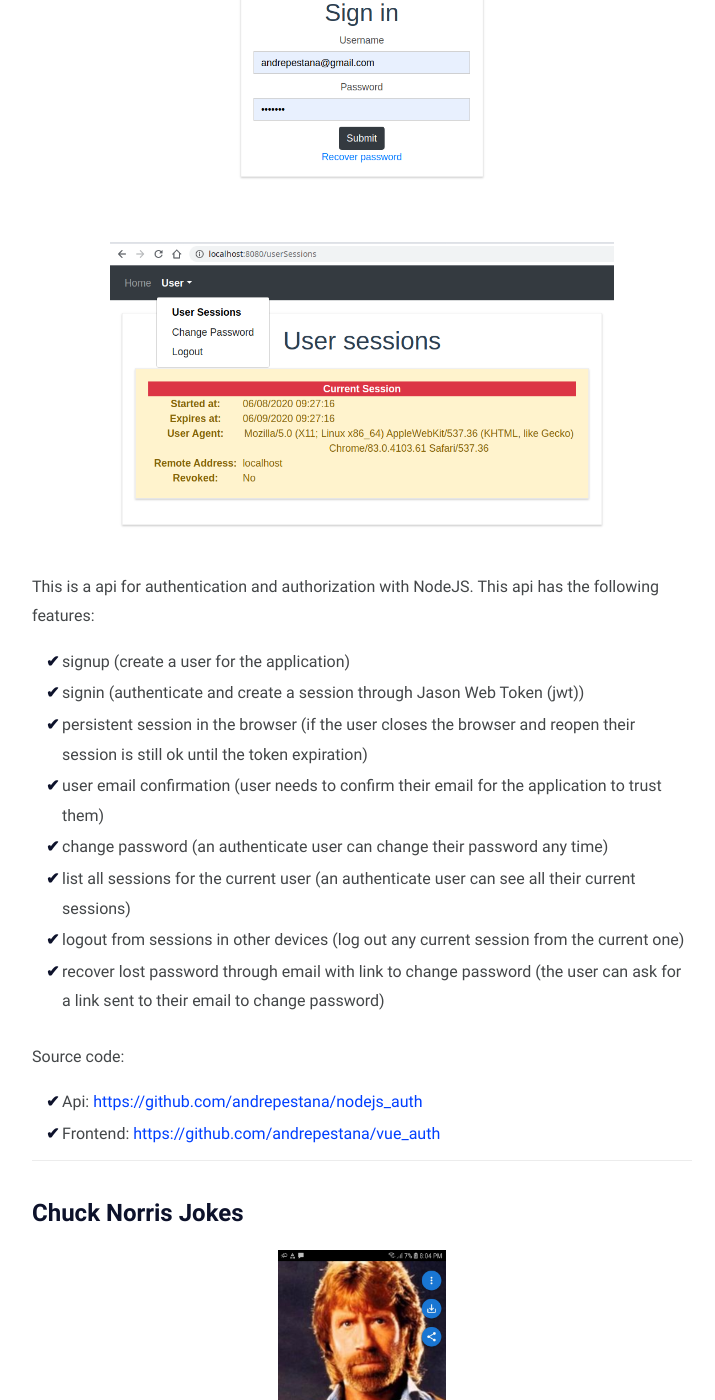
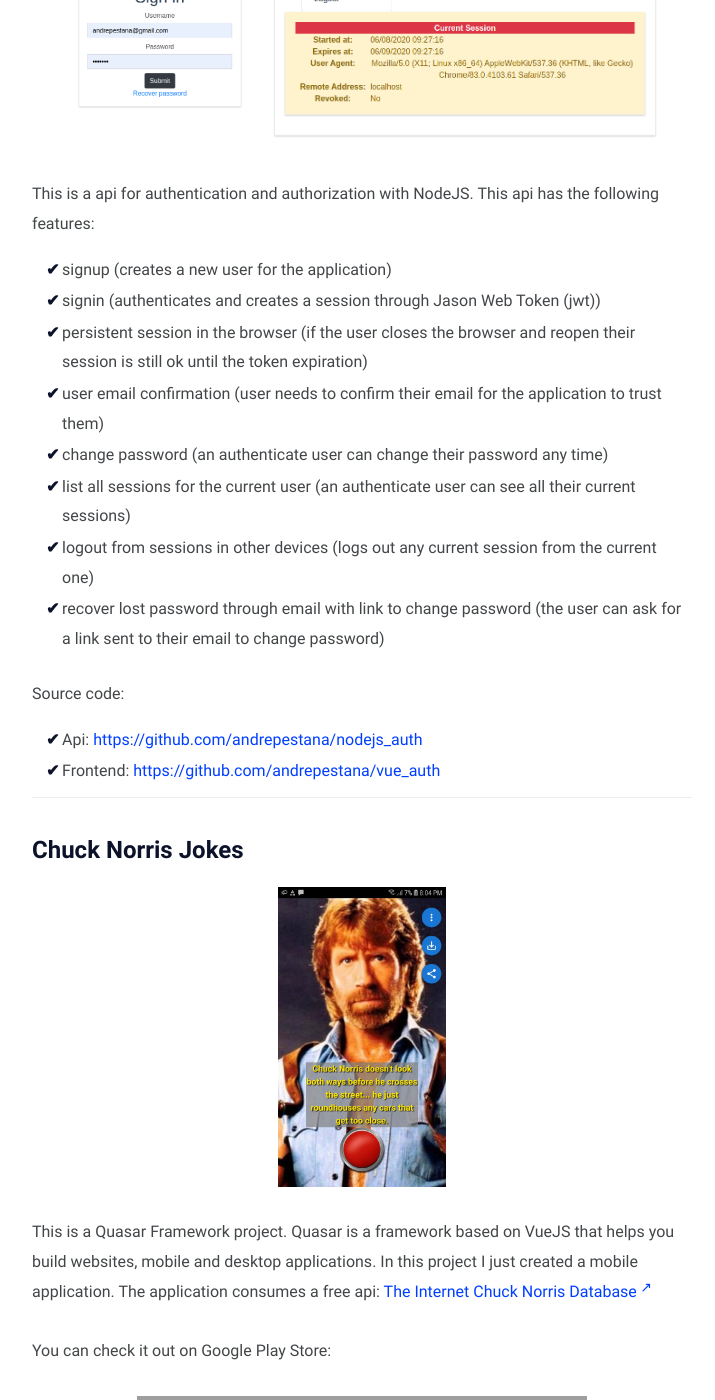
Before and after one commit to andrepestana/andrepestana.github.io.old, a Jekyll site: the page built from projects.md, in a window 1280 px wide and 1400 px high, scrolled down 464 px. Shown: the whole window, without its empty margins (278-993 px from the left). Built offline with Jekyll 4.4.1, drawn with Linux system fonts in a browser that asks for light colours; grey boxes are pictures that could not be loaded.

Commit message:
fixes in projects session

```diff
--- a/projects.md
+++ b/projects.md
@@ -6,20 +6,17 @@ excerpt: Some of my personal projects
 comments: false
 ---
 # NodeJS auth api + VueJS auth frontend
-![alt text](/projects/vue_auth1.png "VueJS Auth Frontend signin"){:height="300px"}
-{: style="text-align: center"}
-
-![alt text](/projects/vue_auth2.png "VueJS Auth Frontend user session"){:height="300px"}
+![alt text](/projects/vue_auth1.png "VueJS Auth Frontend signin"){:height="200px"} ![alt text](/projects/vue_auth2.png "VueJS Auth Frontend user session"){:width="400px"}
 {: style="text-align: center"}
 
 This is a api for authentication and authorization with NodeJS. This api has the following features:
-- signup (create a user for the application)
-- signin (authenticate and create a session through Jason Web Token (jwt))
+- signup (creates a new user for the application)
+- signin (authenticates and creates a session through Jason Web Token (jwt))
 - persistent session in the browser (if the user closes the browser and reopen their session is still ok until the token expiration)
 - user email confirmation (user needs to confirm their email for the application to trust them)
 - change password (an authenticate user can change their password any time)
 - list all sessions for the current user (an authenticate user can see all their current sessions)
-- logout from sessions in other devices (log out any current session from the current one)
+- logout from sessions in other devices (logs out any current session from the current one)
 - recover lost password through email with link to change password (the user can ask for a link sent to their email to change password)
 
 Source code:
```
Also changed, not shown: 2 other files.
